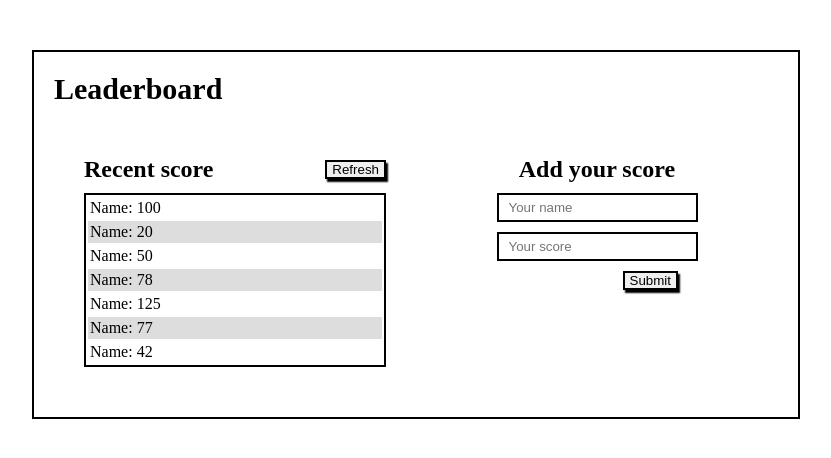
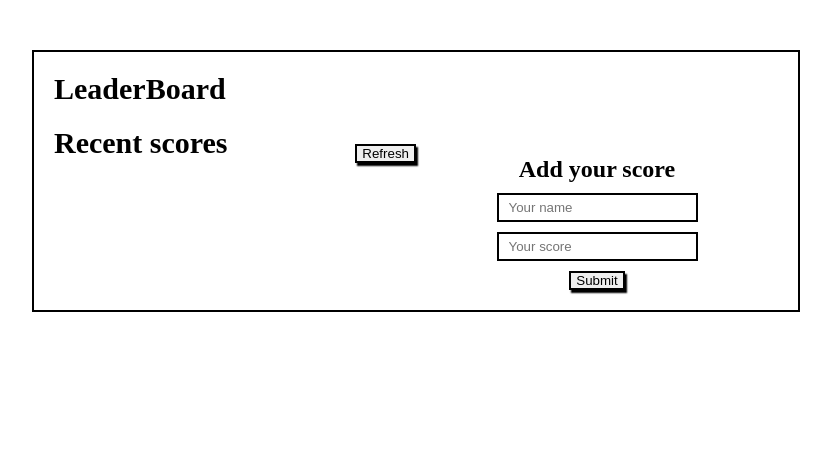
Before and after one commit to kelwilson/Leader-Board, a website built with webpack: page src/index.html in a window 1280 px wide. Shown: the whole page, without its empty margins (224-1055 px from the left). Built offline with nearby package versions, Linux system fonts and the light colour scheme.

Commit message:
Update html file content

```diff
--- a/src/index.html
+++ b/src/index.html
@@ -1,62 +1,31 @@
 <!DOCTYPE html>
 <html lang="en">
   <head>
-    <meta charset="UTF-8">
-    <meta http-equiv="X-UA-Compatible" content="IE=edge">
-    <meta name="viewport" content="width=device-width, initial-scale=1.0">
-    <link rel="stylesheet" href="style.css">
+    <meta charset="UTF-8" />
+    <meta http-equiv="X-UA-Compatible" content="IE=edge" />
+    <meta name="viewport" content="width=device-width, initial-scale=1.0" />
+    <link rel="stylesheet" href="style.css" />
     <title>Leader Board</title>
   </head>
-<body>
-    <section class="hero">
-         <h1 class="title">Leaderboard</h1>
+  <body class="hero">
+    <h1 class="title">LeaderBoard</h1>
 
     <div class="main-container">
-
-            <div class="table-container">
-
+      <div class="score-cont">
         <div class="table-div">
-                    <h2 class="table-title">Recent score</h2>
-                    <button type="button">Refresh</button>
+          <h3 class="title">Recent scores</h3>
+          <button type="button" class="refresh">Refresh</button>
         </div>
-
-            <table>
-                <tr>
-                    <td>Name: 100</td>
-                </tr>
-                <tr>
-                    <td>Name: 20</td>
-                </tr>
-                <tr>
-                    <td>Name: 50</td>
-                </tr>
-                <tr>
-                    <td>Name: 78</td>
-                </tr>
-                <tr>
-                    <td>Name: 125</td>
-                </tr>
-                <tr>
-                    <td>Name: 77</td>
-                </tr>
-                <tr>
-                    <td>Name: 42</td>
-                </tr>
-              </table>
+        <div class="table">
+          <ul class="scores-list"></ul>
         </div>
-
-            <form>
+      </div>
+        <form id="form">
           <label>Add your score</label>
-                    <input type="text" id="firstname" name="firstname" placeholder="Your name ">
-                    <input type="number" id="num" name="num" placeholder="Your score">
-
-                <div class="form-btn">
-                    <button type="Submit">Submit</button>
+          <input id="name" type="text" placeholder="Your name" />
+          <input id="score" type="number" placeholder="Your score" />
+          <button class="submit" type="submit">Submit</button>
+        </form>
     </div>
-            </form>
-
-
-        </div>
-    </section>
   </body>
 </html>
```
Lines whose indentation alone changed are shown as unchanged.
